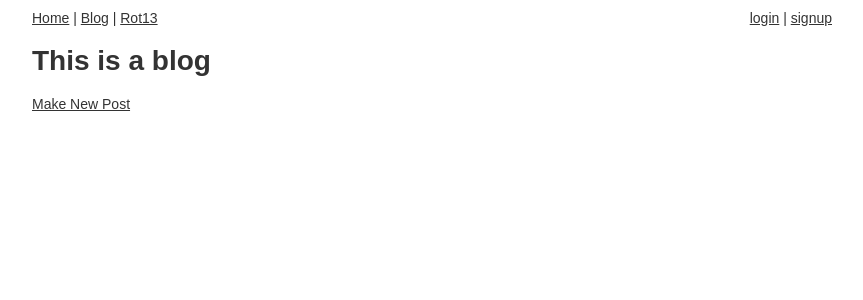
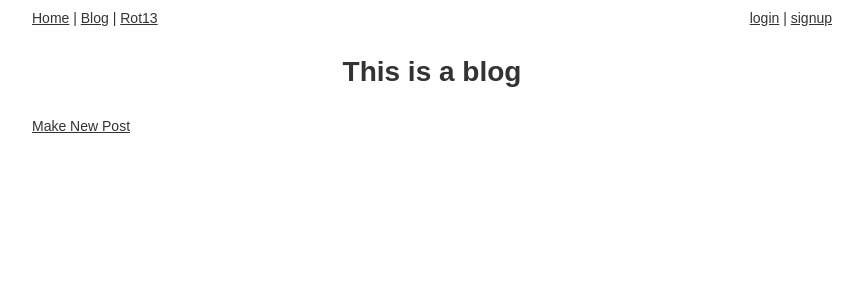
Before and after one commit to simzou/udacity-google-app-engine, a Python web app: template templates/blog.html in a window 1280 px wide. Shown: the top 300 px of the page, without its empty margins (208-1071 px from the left). Run offline with Jinja, Linux system fonts and the light colour scheme; the template is opened without the code that fills it, so the values that code supplies are empty.

Commit message:
heading, text area styled

```diff
--- a/static/main.css
+++ b/static/main.css
@@ -1,7 +1,6 @@
 a {
 	color: #333;
 }
-
 
 body {
     font-family: Arial, Helvetica, sans-serif;
@@ -14,18 +13,32 @@ body {
     color: #333;
 }
 
+textarea {
+	width: 500px;
+	height: 400px;
+	font-family: monospace;
+}
+
 .error {
     color: red;
 }
 
 .label {
-    text-align: right;
+    text-align: left;
 }
 
 .login-area {
 	position: absolute;
 	top: 10px;
 	right: 10px;
+}
+
+.main-heading {
+	font-size: 28px;
+	font-weight: bold;
+	text-align: center;
+	margin-bottom: 30px;
+	margin-top: 30px;
 }
 
 .post {
--- a/templates/blog.html
+++ b/templates/blog.html
@@ -6,15 +6,11 @@
 
 {% block content %}
 
-<h1>This is a blog</h1>
+<div class="main-heading">This is a blog</div>
 <a href="/blog/newpost">Make New Post</a>
    {% for post in posts %}
-    <div>
- <!--
- 		<div>{{post.subject}}</div>
-        <pre>{{post.content}}</pre>
- -->
-        <div>{{post.render() | safe}} </div>
-    </div>
+   <div>
+   		{{post.render() | safe}}
+   	</div>
     {% endfor %}
 {% endblock %}
--- a/templates/post-content.html
+++ b/templates/post-content.html
@@ -7,7 +7,7 @@
 		</div>
 	</div>
 	<hr>
-	<div class="post-content"
-	<pre>{{post._render_text | safe}}</pre>
+	<div class="post-content">
+	{{post._render_text | safe}}
 	</div>
 </div>
```
